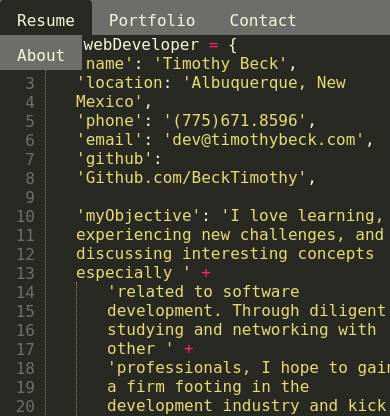
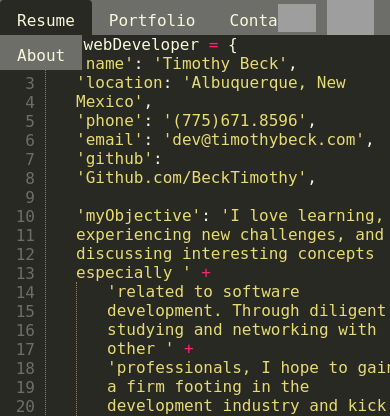
Before and after one commit to BeckTimothy/tbeck-pwp-portfolio, a PHP site: page / in a window 390 px wide. Shown: the top 416 px of the page. Run offline with PHP 8.4, Linux system fonts and the light colour scheme; some libraries are stand-ins or nearby versions; grey boxes are pictures that could not be loaded.

Commit message:
added social media buttons to html and made them responsive with css

```diff
--- a/public_html/css/styles.css
+++ b/public_html/css/styles.css
@@ -46,6 +46,23 @@ a {
 	left: 10px;
 	z-index: 100;
 }
+
+.socialMediaContainer {
+	position: absolute;
+	right: 0;
+	margin-right: 35px;
+}
+
+.githubImage {
+	max-height: 28px;
+	padding: 0 5px;
+}
+
+.linkedinImage {
+	max-height: 35px;
+	padding: 0 5px;
+}
+
 
 .ResumeButton {
 	position: absolute;
@@ -409,10 +426,47 @@ div.headboard {
 	}
 }
 
+@media screen and (max-width: 1074px) {
+	/*text wrapping needs to start here*/
+
+	.socialMediaContainer {
+		position: absolute;
+		right: 0;
+		margin-right: 30px;
+	}
+
+	.githubImage {
+		max-height: 28px;
+		padding: 0 4px;
+	}
+
+	.linkedinImage {
+		max-height: 35px;
+		padding: 0 4px;
+	}
+}
+
+
 @media screen and (max-width: 767px) {
 	/* medium tablet styles */
 	div.headboard {
 		display: none;
+	}
+
+	.socialMediaContainer {
+		position: absolute;
+		right: 0;
+		margin-right: 25px;
+	}
+
+	.githubImage {
+		max-height: 28px;
+		padding: 0 3px;
+	}
+
+	.linkedinImage {
+		max-height: 35px;
+		padding: 0 3px;
 	}
 }
 
@@ -421,4 +475,20 @@ div.headboard {
 	div.headboard {
 		display: none;
 	}
+
+	.socialMediaContainer {
+		position: absolute;
+		right: 0;
+		margin-right: 15px;
+	}
+
+	.githubImage {
+		max-height: 28px;
+		padding: 0 1px;
+	}
+
+	.linkedinImage {
+		max-height: 35px;
+		padding: 0 1px;
+	}
 }
--- a/public_html/index.html
+++ b/public_html/index.html
@@ -44,6 +44,10 @@
 			<!-- My blog is currently out of scope and will be added at a later date between projects
 			<input type="image" class="BlogButton" onclick="" src="./media/blogInactive.PNG" alt="Blog"/>
 			-->
+			<div class="socialMediaContainer">
+				<a href="https://github.com/BeckTimothy"><img class="githubImage" src="../media/github-icon.png" alt="Timothy Beck's Github"></a>
+				<a href="https://www.linkedin.com/in/timothymbeck/"><img class="linkedinImage" src="../media/linkedin-icon.png" alt="Timothy Beck's LinkedIn"></a>
+			</div>
 		</div>
 	</nav>
 </div>
@@ -67,6 +71,10 @@
 		<li class="nav-item">
 			<a class="nav-link active" id="aboutMeButtonMobile">About</a>
 		</li>
+		<div class="socialMediaContainer">
+			<a href="https://github.com/BeckTimothy"><img class="githubImage" src="../media/github-icon.png" alt="Timothy Beck's Github"></a>
+			<a href="https://www.linkedin.com/in/timothymbeck/"><img class="linkedinImage" src="../media/linkedin-icon.png" alt="Timothy Beck's LinkedIn"></a>
+		</div>
 	</ul>
 </div>
 
```
